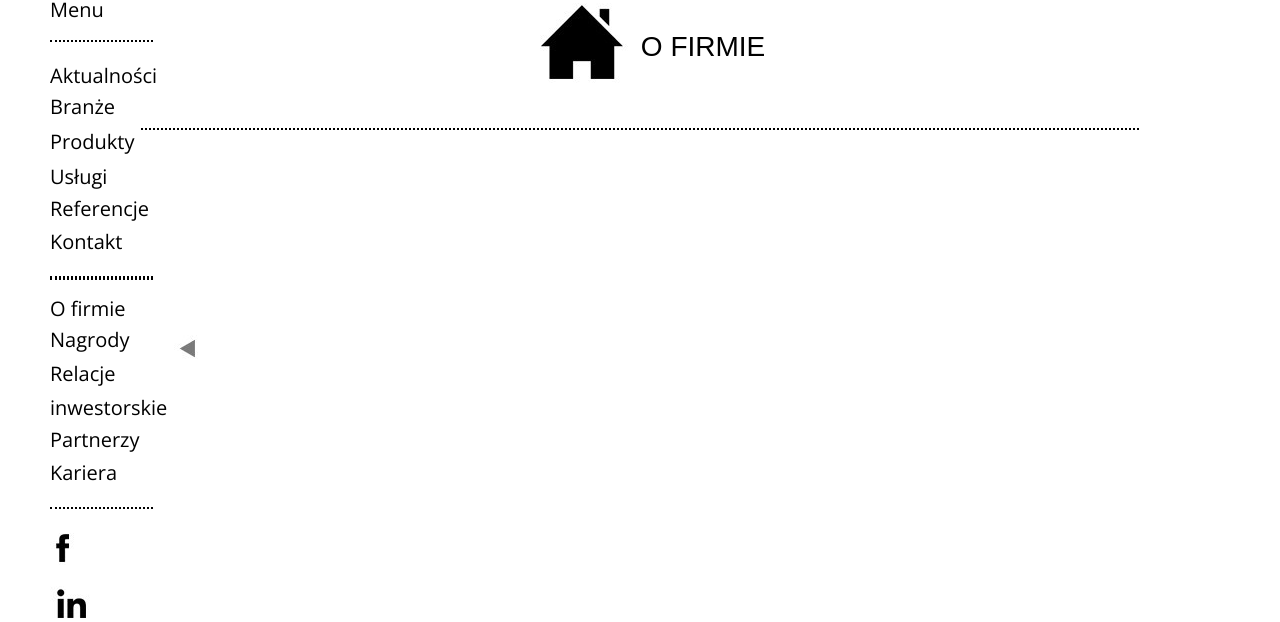
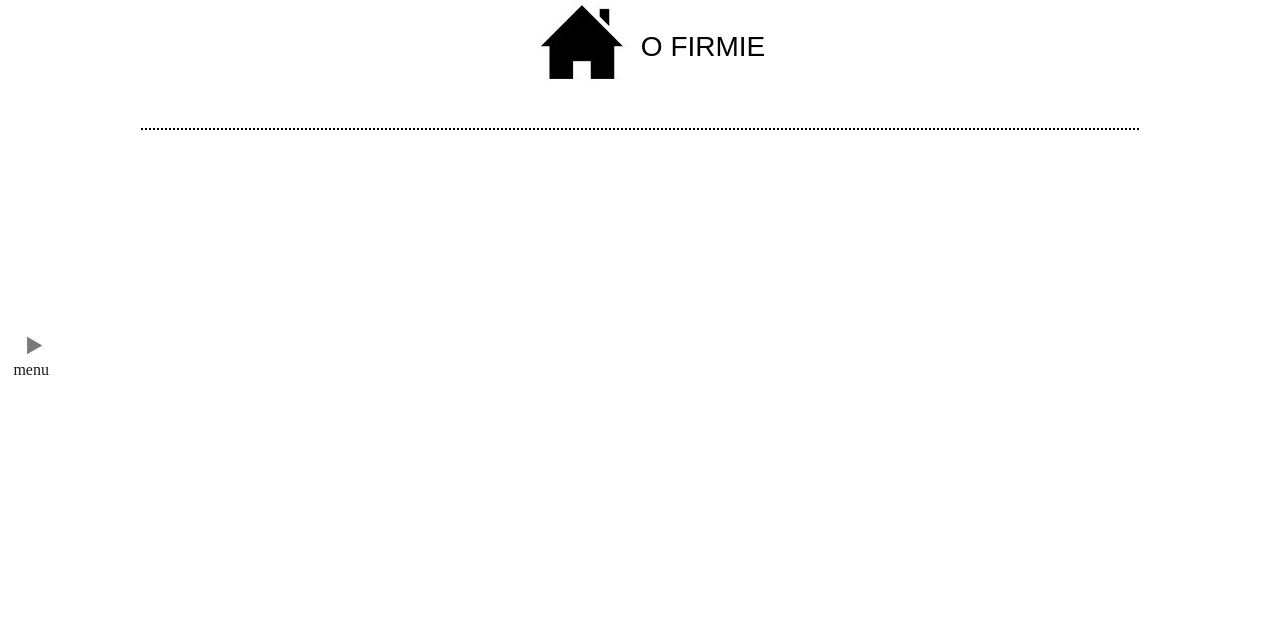
Before and after one commit to sterownik/Strona-Zadanie, a plain HTML site: page index.html in a window 1280 px wide. Shown: the part 178-800 px from the top of the page. Drawn offline with nearby package versions, Linux system fonts and the light colour scheme.

Commit message:
dodanie obracania strzalki

```diff
--- a/index.html
+++ b/index.html
@@ -22,8 +22,8 @@
         </ul>
     </nav>
 
-    <nav class="left">
-        <div class="leftleft">
+    <nav class="left hide">
+        <div class="leftleft hide">
             <ul class="first">
                 <li>Menu</li>
             </ul>
@@ -49,7 +49,8 @@
         </div>
 
 
-        <img class="strzalka" src="img/strzalka.jpg" alt="">
+        <img class="strzalka rotate" src="img/strzalka.jpg" alt="">
+        <p>menu</p>
     </nav>
     <header><img class="logo" src="img/logo.jpg" alt="">
         <div class="about clearfix">
--- a/style.css
+++ b/style.css
@@ -118,7 +118,14 @@ nav.left {
     margin-left: 50px;
     margin-top: 86px;
     position: relative;
+}
 
+div.hide {
+    opacity: 0;
+}
+
+nav.hide {
+    margin-left: -100px;
 }
 
 nav.left ul {
@@ -206,5 +213,16 @@ nav.left img.strzalka {
     position: absolute;
     top: 50.6%;
     left: 120.4%;
+    cursor: pointer;
+}
 
+nav.left img.rotate {
+    transform: rotate(180deg);
 }
+
+nav.left p {
+    position: absolute;
+    top: 58.7%;
+    left: 110.1%;
+    opacity: 0.9;
+}
```
Also changed, not shown: script.js (added).
